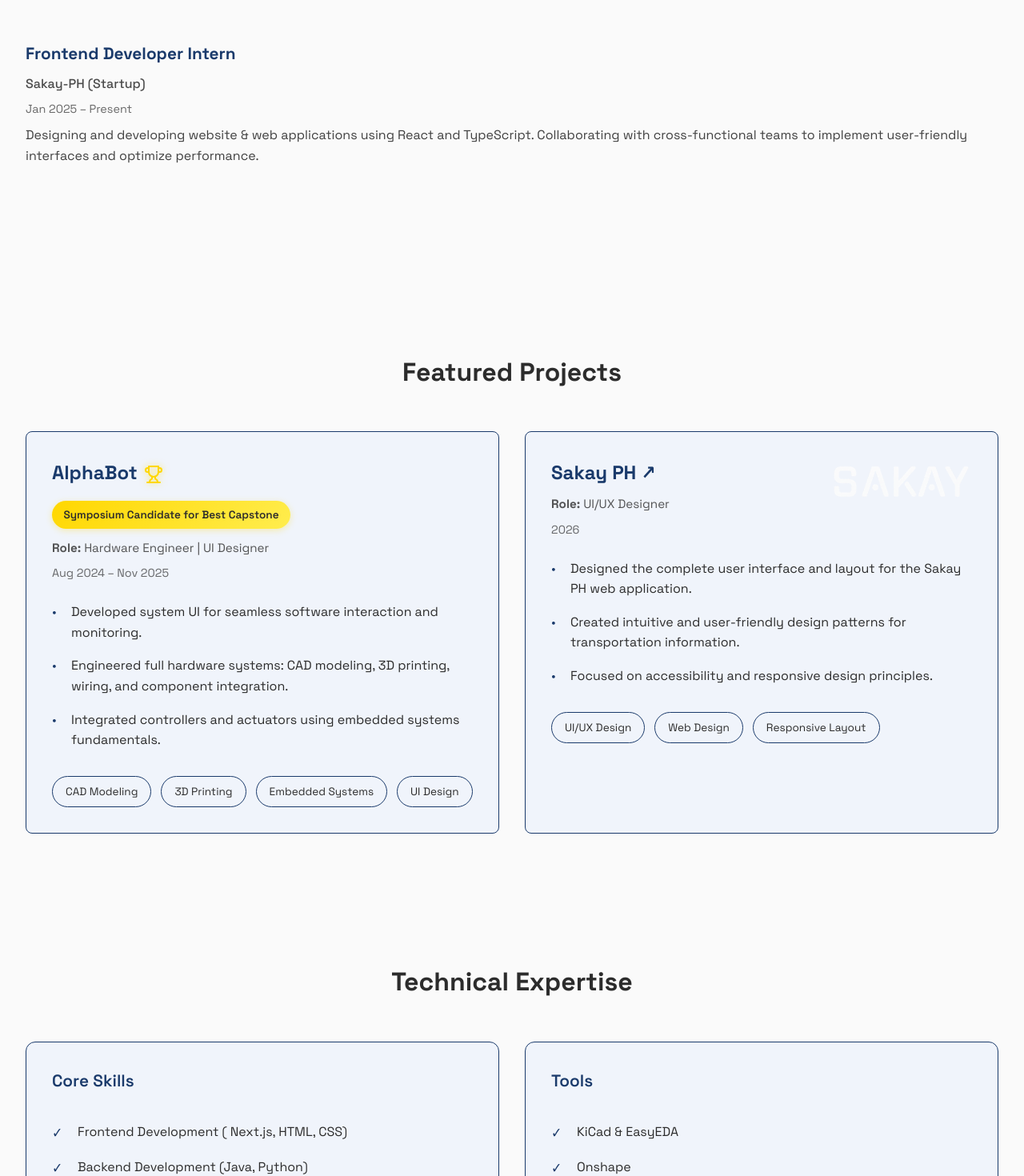
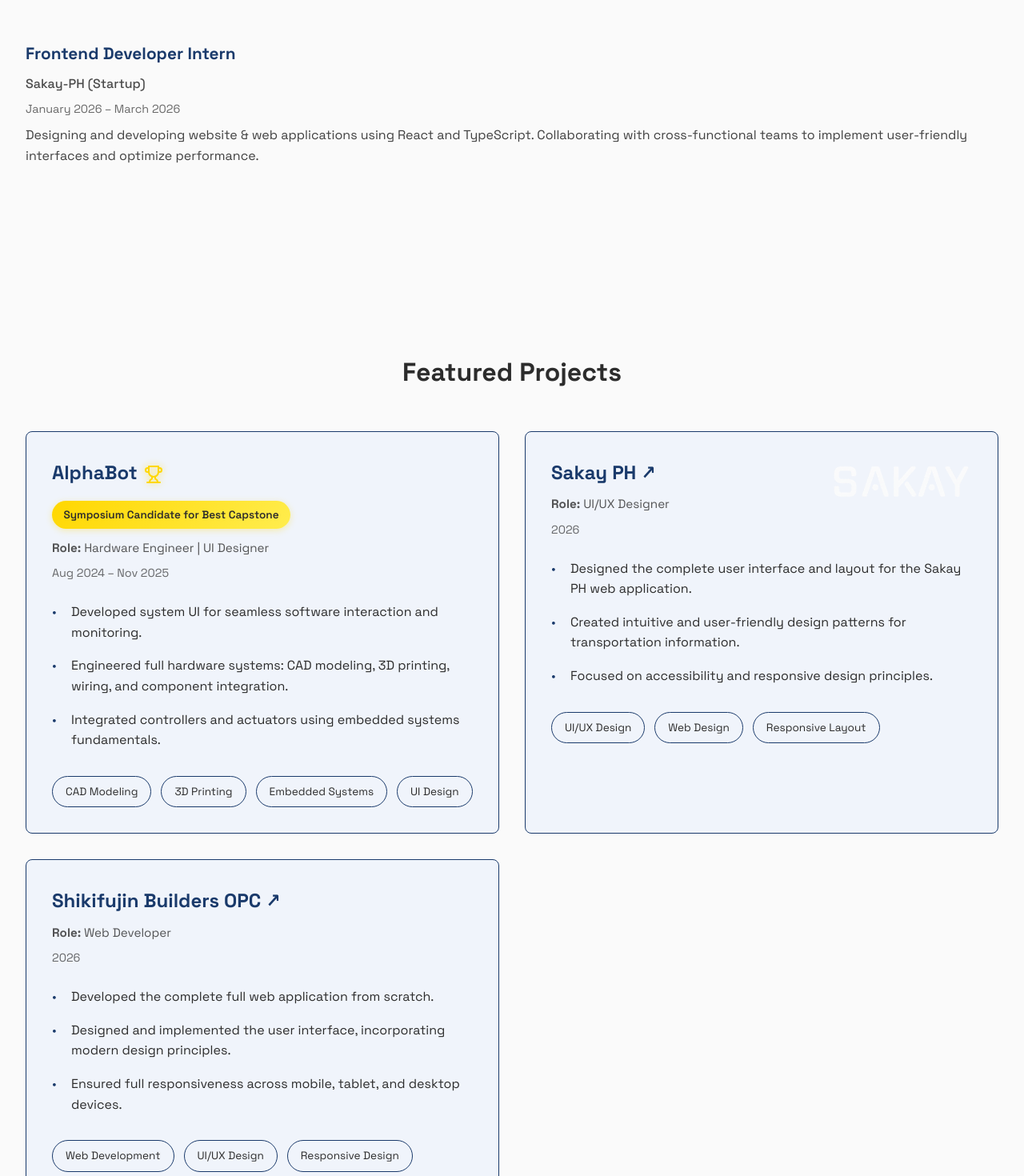
Before and after one commit to marze-zy/web-portfolio, a Next.js app: page / in a window 1280 px wide. Shown: the part 1000-2470 px from the top of the page at 80% size. Built offline with nearby package versions, Linux system fonts and the light colour scheme; a web font is replaced by a local one.

Commit message:
edited the experience section

```diff
--- a/components/Experience.js
+++ b/components/Experience.js
@@ -7,7 +7,7 @@
     id: 'exp-1',
     title: 'Frontend Developer Intern',
     company: 'Sakay-PH (Startup)',
-    year: 'Jan 2025 – Present',
+    year: 'January 2026 – March 2026',
     description: 'Designing and developing website & web applications using React and TypeScript. Collaborating with cross-functional teams to implement user-friendly interfaces and optimize performance.',
   },
 ]
--- a/components/Projects.js
+++ b/components/Projects.js
@@ -33,6 +33,18 @@
     technologies: ['UI/UX Design', 'Web Design', 'Responsive Layout'],
     link: 'https://www.sakay-ph.net/',
     image: '/images/sakay.png',
+  },
+  {
+    title: 'Shikifujin Builders OPC',
+    role: 'Web Developer',
+    date: '2026',
+    details: [
+      'Developed the complete full web application from scratch.',
+      'Designed and implemented the user interface, incorporating modern design principles.',
+      'Ensured full responsiveness across mobile, tablet, and desktop devices.',
+    ],
+    technologies: ['Web Development', 'UI/UX Design', 'Responsive Design'],
+    link: 'https://www.shikifujinbuilders.com/',
   },
 
 ]
```
